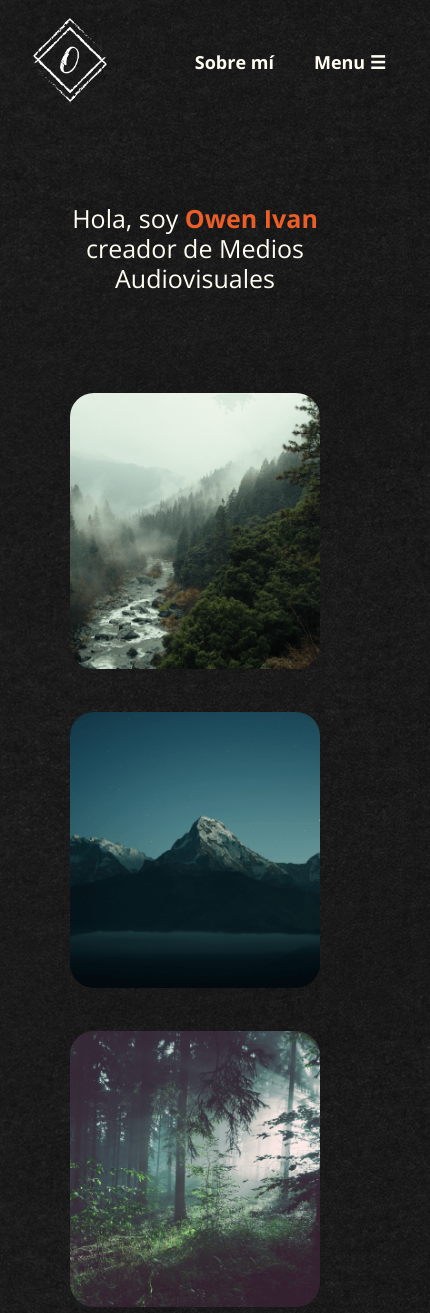
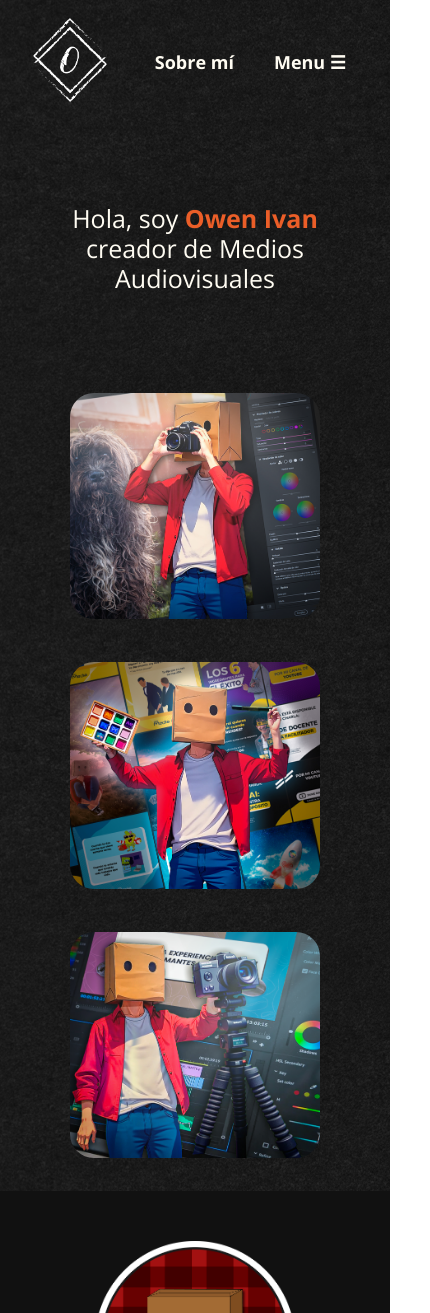
Before and after one commit to Dar3173/portafiolioOwen, a plain HTML site: page src/index.html in a window 390 px wide. Shown: the top 1313 px of the page, 430 px wide, since content can reach past the window. Drawn offline with nearby package versions, Linux system fonts and the light colour scheme.

Commit message:
cambio correo footer, cambios diseño cel

```diff
--- a/src/css/index.css
+++ b/src/css/index.css
@@ -344,14 +344,6 @@ body, html {
 
 @media screen and (max-width: 768px) {
 
-    .container_menu {
-        width: 100%;
-    }
-
-    .menu {
-        width: 100%;
-        align-items: center;
-    }
 
     .menu__lista {
         display: flex;
--- a/src/css/video-diseño.css
+++ b/src/css/video-diseño.css
@@ -135,12 +135,6 @@ a{
     color: var(--negro-gris);
 }
 
-
-.container_videos{
-    display: flex;
-    flex-direction: column;
-    width: 100%;
-}
 
 
 
@@ -385,14 +379,7 @@ a{
 
 /* Ajustes para pantallas pequeñas (móviles) */
 @media (max-width: 576px) {
-    .container_menu {
-        width: 100%;
-    }
 
-    .menu {
-        width: 100%;
-        align-items: center;
-    }
 
     .menu__lista {
         display: flex;
--- a/src/index.html
+++ b/src/index.html
@@ -43,15 +43,7 @@
                 <div class="container_tarjetas">
                     <div class="card__container">
                         <article class="card__article">
-                            <a href="videos.html"><img src="assets/img/landscape-1.png" alt="image" class="card__img"></a>
-
-                            <div class="card__data">
-                                <h2 class="card__title">Videos</h2>
-                            </div>
-                        </article>
-
-                        <article class="card__article">
-                            <a href="fotografias.html"><img src="assets/img/landscape-2.png" alt="image" class="card__img"></a>
+                            <a href="fotografias.html"><img src="assets/img/fotografia01.jpg"alt="image" class="card__img"></a>
 
                             <div class="card__data">
                                 <h2 class="card__title">Fotografia</h2>
@@ -59,10 +51,18 @@
                         </article>
 
                         <article class="card__article">
-                            <a href="piezasGraficas.html"><img src="assets/img/landscape-3.png" alt="image" class="card__img"></a>
+                            <a href="piezasGraficas.html"><img src="assets/img/grafico.jpg" alt="image" class="card__img"></a>
 
                             <div class="card__data">
                                 <h2 class="card__title">Piezas Graficas</h2>
+                            </div>
+                        </article>
+
+                        <article class="card__article">
+                            <a href="videos.html"><img src="assets/img/video.jpg" alt="image" class="card__img"></a>
+
+                            <div class="card__data">
+                                <h2 class="card__title">videos</h2>
                             </div>
                         </article>
                     </div>
@@ -93,7 +93,7 @@
                     </a>
                 </li>
                 <li class="icon-elem">
-                    <a href="mailto:darlynorjuela@gmail.com" target="_blank" rel="noopener noreferrer" class="icon">
+                    <a href="mailto:contactooweniog@gmail.com" target="_blank" rel="noopener noreferrer" class="icon">
                         <ion-icon name="mail-unread-outline"></ion-icon>
                     </a>
                 </li>
```
Also changed, not shown: src/fotografias.html (+1 -1 lines), src/piezasGraficas.html (+1 -1 lines), src/sobreMi.html (+1 -1 lines), src/videos.html (+1 -1 lines), src/assets/img/fotografia01.jpg (added), src/assets/img/grafico.jpg (added), src/assets/img/landscape-1.png (deleted), src/assets/img/landscape-2.png (deleted), src/assets/img/landscape-3.png (deleted), src/assets/img/video.jpg (added).
